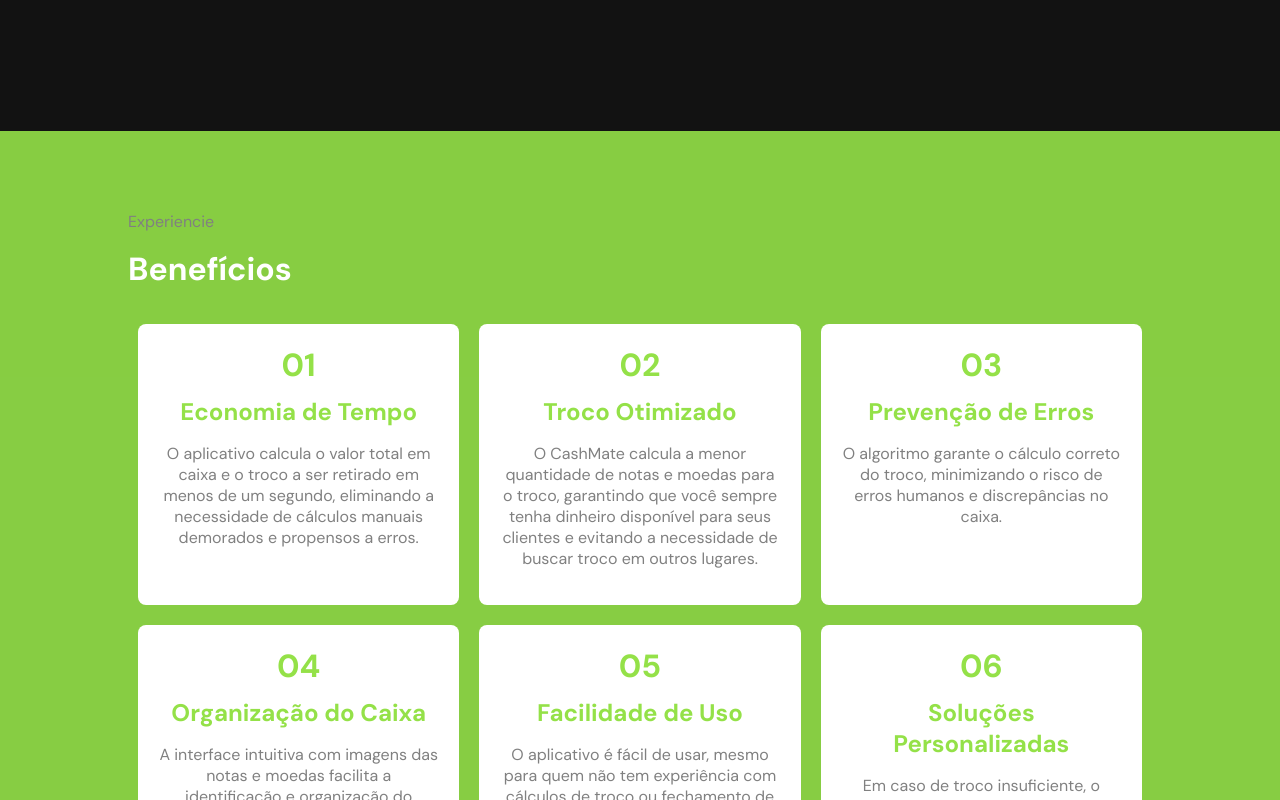
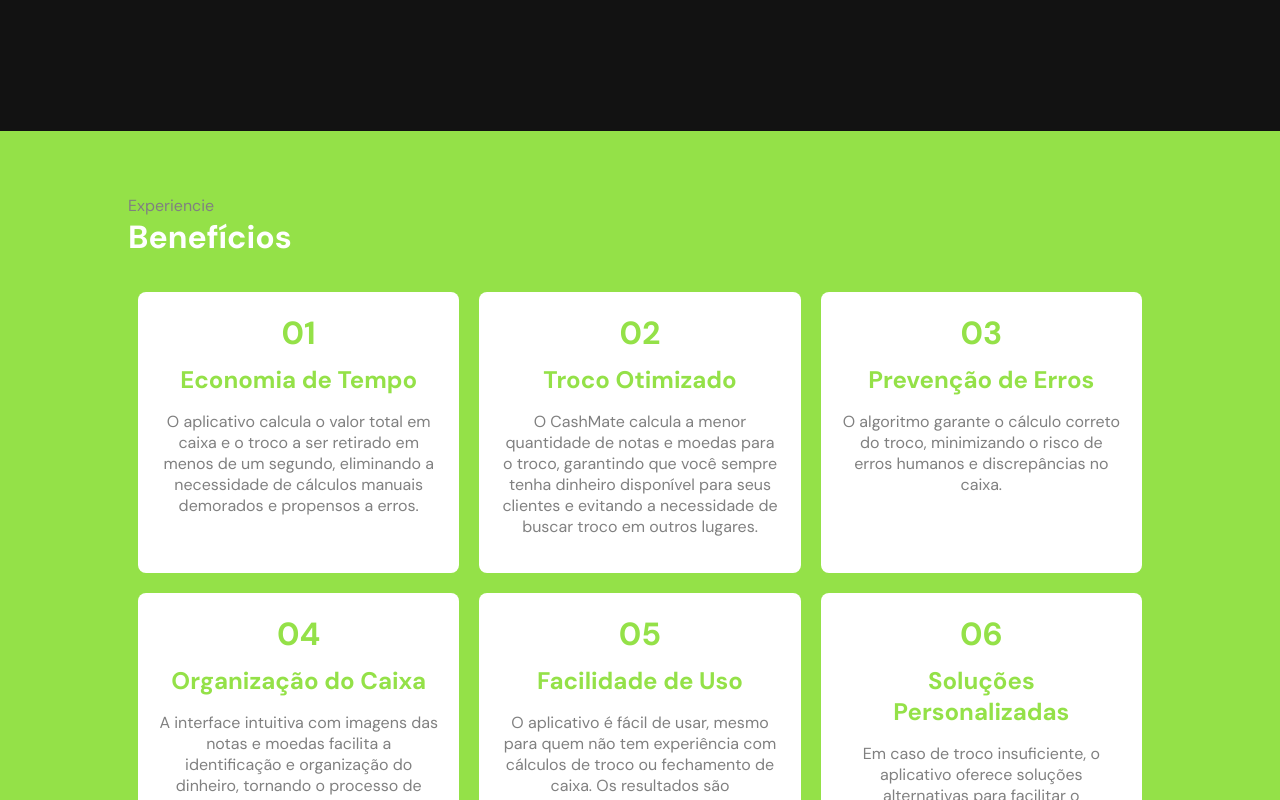
Before and after one commit to Caiorossi00/CashMate-Home, a React (Create React App) app: page / in a window 1280 px wide. Shown: the part 3180-3980 px from the top of the page. Built offline with nearby package versions, Linux system fonts and the light colour scheme.

Commit message:
-margin +cor correta

```diff
--- a/src/components/Benefits/CashMateBenefits.css
+++ b/src/components/Benefits/CashMateBenefits.css
@@ -1,11 +1,12 @@
 #beneficios {
-  background-color: rgba(148, 225, 72, 0.9);
+  background-color: #94e148;
   min-height: 100vh;
   padding: 5% 10%;
 }
 
 #first-text-details p {
   color: grey;
+  margin: 0;
 }
 
 #first-text-details {
```
